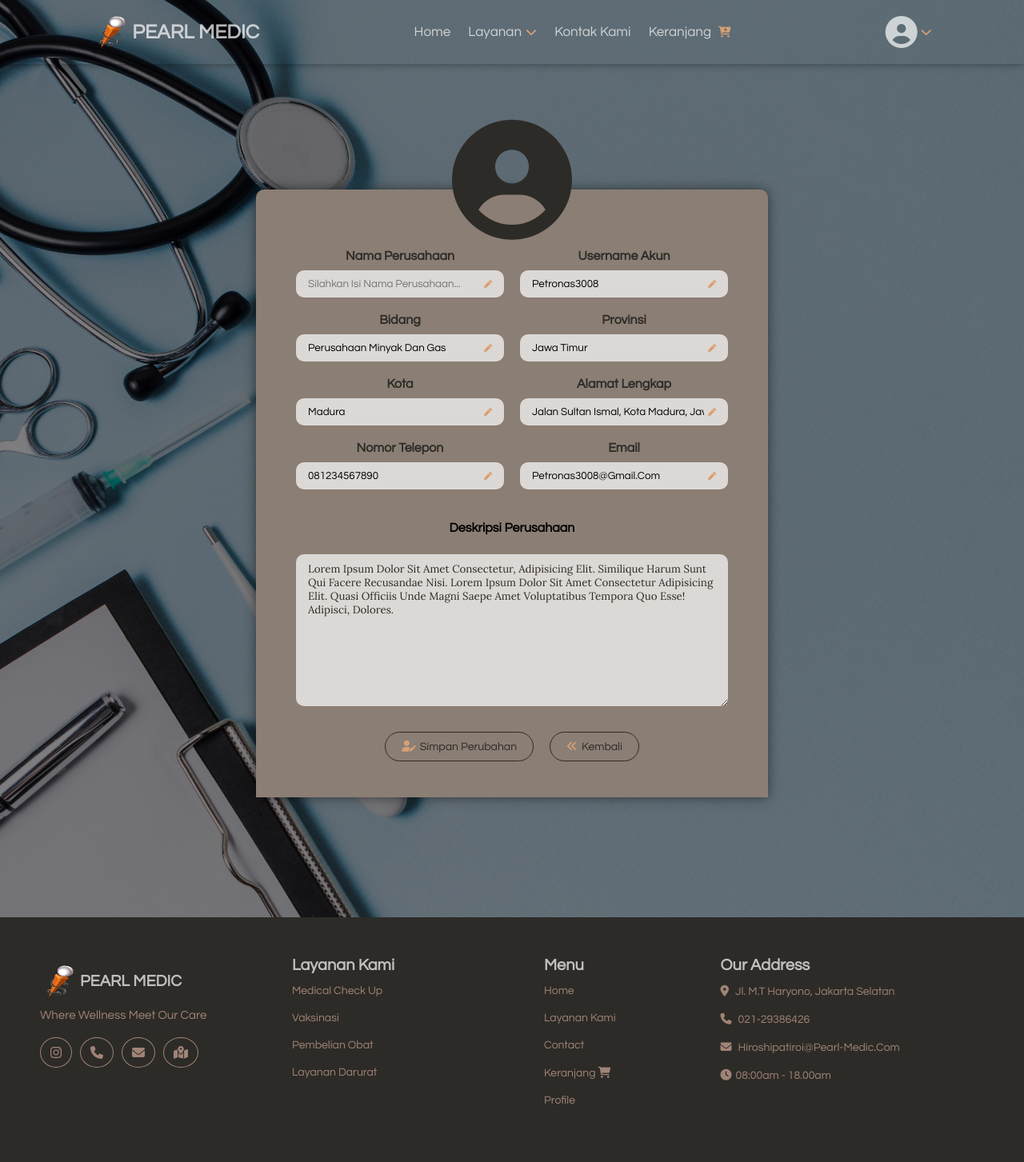
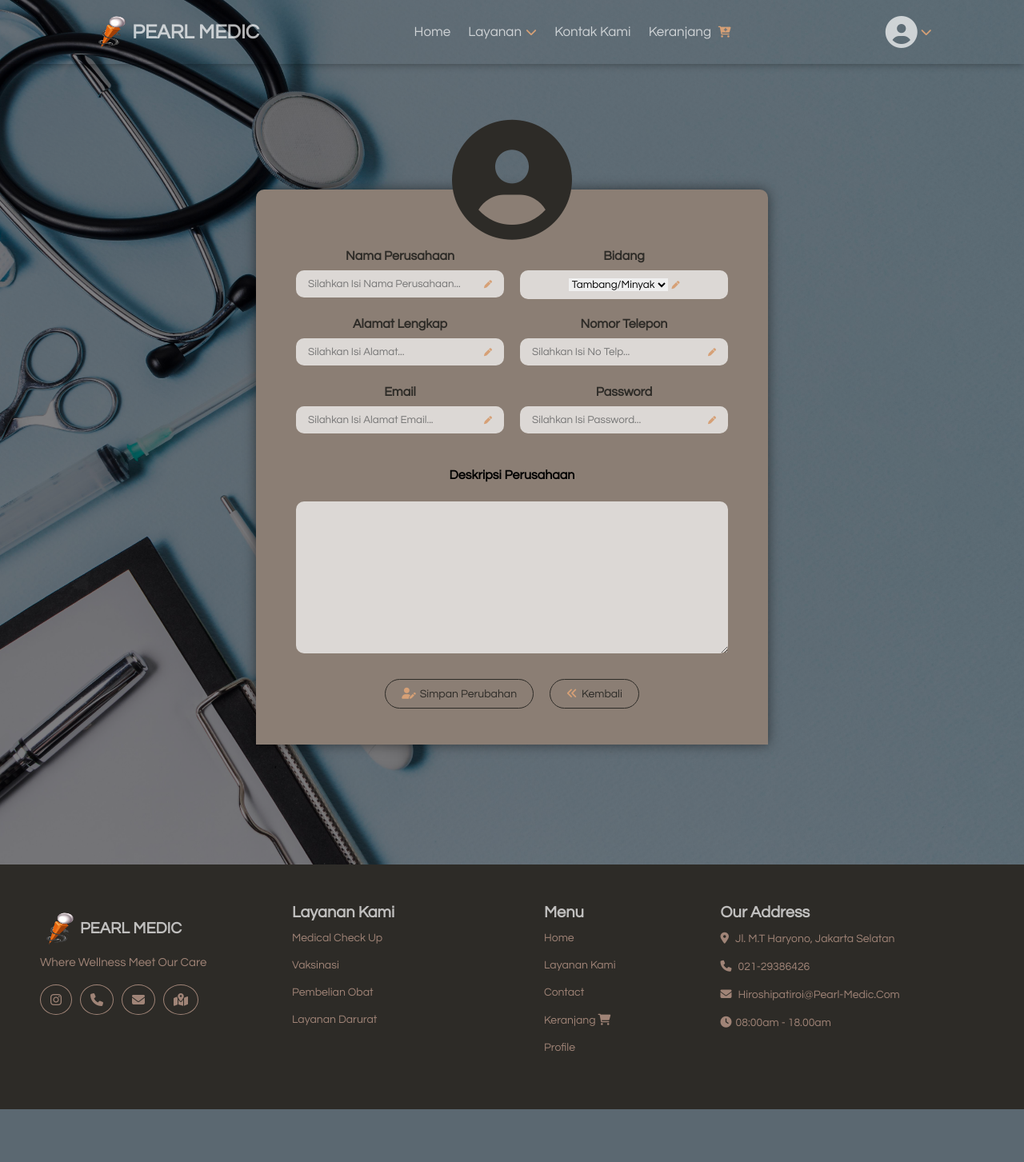
Before and after one commit to AbielB/pearlMedic_PKL, a CodeIgniter 4 app: template app/Views/client/editProfile.php in a window 1280 px wide. Shown: the whole page at 80% size. After the commit the page ends 1387 px from the top, so only its background shows below. Run offline with PHP 8.4 and a stand-in for CodeIgniter, Linux system fonts and the light colour scheme; the template is opened without the code that fills it, so the values that code supplies are empty; some libraries are stand-ins or nearby versions.

Commit message:
edit profile client

```diff
--- a/app/Config/Routes.php
+++ b/app/Config/Routes.php
@@ -62,6 +62,9 @@ $routes->get('/client/logout', 'ClientControl::logout');
 $routes->get('/client/myAccount', 'ClientControl::myAccount');
 $routes->get('/client/editProfile', 'ClientControl::editProfile');
 
+$routes->post('/client/postEdit', 'ClientControl::postEdit');
+$routes->get('/client/postEdit', 'ClientControl::editProfile');
+
 
 
 
--- a/app/Views/client/editProfile.php
+++ b/app/Views/client/editProfile.php
@@ -24,6 +24,14 @@
     <!-- Link AOS Library -->
     <link rel="stylesheet" href="https://unpkg.com/aos@next/dist/aos.css" />
     <!-- END Link AOS Library -->
+    <style>
+    #error {
+        color: red;
+        font-size: 1.2em;
+        width: 100% !important;
+        margin-top: 0.4em;
+    }
+    </style>
 </head>
 
 <body>
@@ -87,81 +95,127 @@
                         <i class="fa-solid fa-circle-user"></i>
                     </div>
                     <div class="profileacc-wrapper-all">
-                        <form action="" class="form-editprofile" id="form_edit">
+                        <form action="/client/postEdit" class="form-editprofile" id="form_edit" method="post">
+                            <?= csrf_field(); ?>
                             <div class="profileacc-wrapper-info">
                                 <div class="profileacc-info">
                                     <h3>Nama Perusahaan</h3>
                                     <div class="inputprofile">
                                         <input type="text" value="<?= $nama_perusahaan; ?>"
-                                            placeholder="Silahkan isi nama perusahaan..." id="namaperusahaan"
-                                            name="namaperusahaan" />
+                                            placeholder="Silahkan isi nama perusahaan..." id="nama_perusahaan"
+                                            name="nama_perusahaan" />
                                         <i class="fa-solid fa-pen"></i>
                                     </div>
-                                    <p class="display" id="namaperusahaanerror"></p>
+                                    <h2 id="error">
+                                        <?= $error_nama ?>
+                                    </h2>
                                 </div>
-                                <div class="profileacc-info">
-                                    <h3>Username Akun</h3>
-                                    <div class="inputprofile">
-                                        <input type="text" value="Petronas3008" placeholder="Silahkan isi username..."
-                                            id="editusername" name="editusername" />
-                                        <i class="fa-solid fa-pen"></i>
-                                    </div>
-                                    <p class="display" id="editusernameerror"></p>
-                                </div>
+
+
                                 <div class="profileacc-info">
                                     <h3>Bidang</h3>
                                     <div class="inputprofile">
-                                        <input type="text" value="Perusahaan Minyak dan Gas"
-                                            placeholder="Silahkan isi Bidang..." id="bidang" name="bidang" />
+                                        <!-- select bidang-->
+                                        <?php
+                                        //switch case bidang selected
+                                        switch ($bidang) {
+                                            case 'Tambang/Minyak':
+                                                echo '<select name="bidang" id="bidang">
+                                                <option value="Tambang/Minyak" selected>Tambang/Minyak</option>
+                                                <option value="Energi">Energi</option>
+                                                <option value="Kesehatan">Kesehatan</option>
+                                                <option value="Transportasi">Transportasi</option>
+                                                <option value="Lainnya">Lainnya</option>
+                                            </select>';
+                                                break;
+                                            case 'Energi':
+                                                echo '<select name="bidang" id="bidang">
+                                                <option value="Tambang/Minyak">Tambang/Minyak</option>
+                                                <option value="Energi" selected>Energi</option>
+                                                <option value="Kesehatan">Kesehatan</option>
+                                                <option value="Transportasi">Transportasi</option>
+                                                <option value="Lainnya">Lainnya</option>
+                                            </select>';
+                                                break;
+                                            case 'Kesehatan':
+                                                echo '<select name="bidang" id="bidang">
+                                                <option value="Tambang/Minyak">Tambang/Minyak</option>
+                                                <option value="Energi">Energi</option>
+                                                <option value="Kesehatan" selected>Kesehatan</option>
+                                                <option value="Transportasi">Transportasi</option>
+                                                <option value="Lainnya">Lainnya</option>
+                                            </select>';
+                                                break;
+                                            case 'Transportasi':
+                                                echo '<select name="bidang" id="bidang">
+                                                <option value="Tambang/Minyak">Tambang/Minyak</option>
+                                                <option value="Energi">Energi</option>
+                                                <option value="Kesehatan">Kesehatan</option>
+                                                <option value="Transportasi" selected>Transportasi</option>
+                                                <option value="Lainnya">Lainnya</option>
+                                            </select>';
+                                                break;
+                                            case 'Lainnya':
+                                                echo '<select name="bidang" id="bidang">
+                                                <option value="Tambang/Minyak">Tambang/Minyak</option>
+                                                <option value="Energi">Energi</option>
+                                                <option value="Kesehatan">Kesehatan</option>
+                                                <option value="Transportasi">Transportasi</option>
+                                                <option value="Lainnya" selected>Lainnya</option>
+                                            </select>';
+                                                break;
+                                            default:
+                                                echo '<select name="bidang" id="bidang">
+                                                <option value="Tambang/Minyak">Tambang/Minyak</option>
+                                                <option value="Energi">Energi</option>
+                                                <option value="Kesehatan">Kesehatan</option>
+                                                <option value="Transportasi">Transportasi</option>
+                                                <option value="Lainnya">Lainnya</option>
+                                            </select>';
+                                                break;
+                                        }
+                                        ?>
+
                                         <i class="fa-solid fa-pen"></i>
                                     </div>
                                     <p class="display" id="bidangerror"></p>
                                 </div>
-                                <div class="profileacc-info">
-                                    <h3>Provinsi</h3>
-                                    <div class="inputprofile">
-                                        <input type="text" value="Jawa Timur" placeholder="Silahkan isi Provinsi..."
-                                            id="provinsi" name="provinsi" />
-                                        <i class="fa-solid fa-pen"></i>
-                                    </div>
-                                    <p class="display" id="provinsierror"></p>
-                                </div>
-                                <div class="profileacc-info">
-                                    <h3>Kota</h3>
-                                    <div class="inputprofile">
-                                        <input type="text" value="Madura" placeholder="Silahkan isi Kota..." id="kota"
-                                            name="kota" />
-                                        <i class="fa-solid fa-pen"></i>
-                                    </div>
-                                    <p class="display" id="kotaerror"></p>
-                                </div>
+
                                 <div class="profileacc-info">
                                     <h3>Alamat Lengkap</h3>
                                     <div class="inputprofile">
-                                        <input type="text"
-                                            value="Jalan Sultan Ismal, Kota Madura, Jawa Timur, Indonesia"
-                                            placeholder="Silahkan isi Alamat..." id="alamat" name="alamat" />
+                                        <input type="text" value="<?= $alamat; ?>" placeholder="Silahkan isi Alamat..."
+                                            id="alamat" name="alamat" />
                                         <i class="fa-solid fa-pen"></i>
                                     </div>
-                                    <p class="display" id="alamaterror"></p>
+                                    <p id="error"><?= $error_alamat ?></p>
                                 </div>
                                 <div class="profileacc-info">
                                     <h3>Nomor Telepon</h3>
                                     <div class="inputprofile">
-                                        <input type="text" value="081234567890" placeholder="Silahkan isi No Telp..."
-                                            id="telpon" name="telpon" />
+                                        <input type="text" value="<?= $no_telp ?>" placeholder="Silahkan isi No Telp..."
+                                            id="no_telp" name="no_telp" />
                                         <i class="fa-solid fa-pen"></i>
                                     </div>
-                                    <p class="display" id="telponerror"></p>
+                                    <p id="error"><?= $error_notelp ?></p>
                                 </div>
                                 <div class="profileacc-info">
                                     <h3>Email</h3>
                                     <div class="inputprofile">
-                                        <input type="text" value="Petronas3008@gmail.com"
+                                        <input type="text" value="<?= $email ?>"
                                             placeholder="Silahkan isi Alamat Email..." id="email" name="email" />
                                         <i class="fa-solid fa-pen"></i>
                                     </div>
-                                    <p class="display" id="emailerror"></p>
+                                    <p id="error"><?= $error_email ?></p>
+                                </div>
+                                <div class="profileacc-info">
+                                    <h3>Password</h3>
+                                    <div class="inputprofile">
+                                        <input type="text" value="<?= $password ?>"
+                                            placeholder="Silahkan isi Password..." id="password" name="password" />
+                                        <i class="fa-solid fa-pen"></i>
+                                    </div>
+                                    <p id="error"><?= $error_password ?></p>
                                 </div>
                             </div>
                             <div class="profileacc-wrapper-aninfo">
@@ -169,10 +223,10 @@
                                     <h3>Deskripsi Perusahaan</h3>
                                     <div class="inputprofile">
                                         <textarea name="deskripsi" id="deskripsi" cols="30" rows="10"
-                                            class="textarea"></textarea>
+                                            class="textarea"><?= $deskripsi ?></textarea>
                                         <!-- <i class="fa-solid fa-pen"></i> -->
                                     </div>
-                                    <p class="display" id="deskripsierror"></p>
+                                    <p id="error"><?= $error_deskripsi ?></p>
                                 </div>
                                 <div class="buttonchoice">
                                     <div class="profilebutton">
@@ -284,14 +338,12 @@
     <!-- END Swiper JS -->
     <script src="../client_edit/scriptsjs/aos.js"></script>
     <script src="../client_edit/scriptsjs/data.js"></script>
-    <script src="../client_edit/scriptsjs/validasiedit.js"></script>
     <script src="../client_edit/scriptsjs/swiper.js"></script>
     <script>
     // isi value di textarea
     var textarea = document.getElementById("deskripsi");
 
-    textarea.value =
-        `Lorem ipsum dolor sit amet consectetur, adipisicing elit. Similique harum sunt qui facere recusandae nisi. Lorem ipsum dolor sit amet consectetur adipisicing elit. Quasi officiis unde magni saepe amet voluptatibus tempora quo esse! Adipisci, dolores.`;
+
     // textarea color and font
     textarea.style.color = "#2D2B27";
     //   textarea value margin top
--- a/app/Views/client/index.php
+++ b/app/Views/client/index.php
@@ -61,8 +61,7 @@
             </div>
             <div class="profiledropdown">
                 <a href="/client/myAccount" data-aos="fade-left">My Account<i class="fa-solid fa-user-tie"></i></a>
-                <a href="04editprofileacc.html" data-aos="fade-left">Edit Profile<i
-                        class="fa-solid fa-user-pen"></i></a>
+                <a href="/client/editProfile" data-aos="fade-left">Edit Profile<i class="fa-solid fa-user-pen"></i></a>
                 <a href="05riwayat.html" data-aos="fade-left">History<i class="fa-solid fa-money-check"></i></a>
                 <button data-aos="fade-left" onclick="openPopup()">Logout<i
                         class="fa-solid fa-right-from-bracket"></i></button>
```
Also changed, not shown: app/Controllers/ClientControl.php (+137 -0 lines), app/Views/client/myAccount.php (+3 -7 lines).
